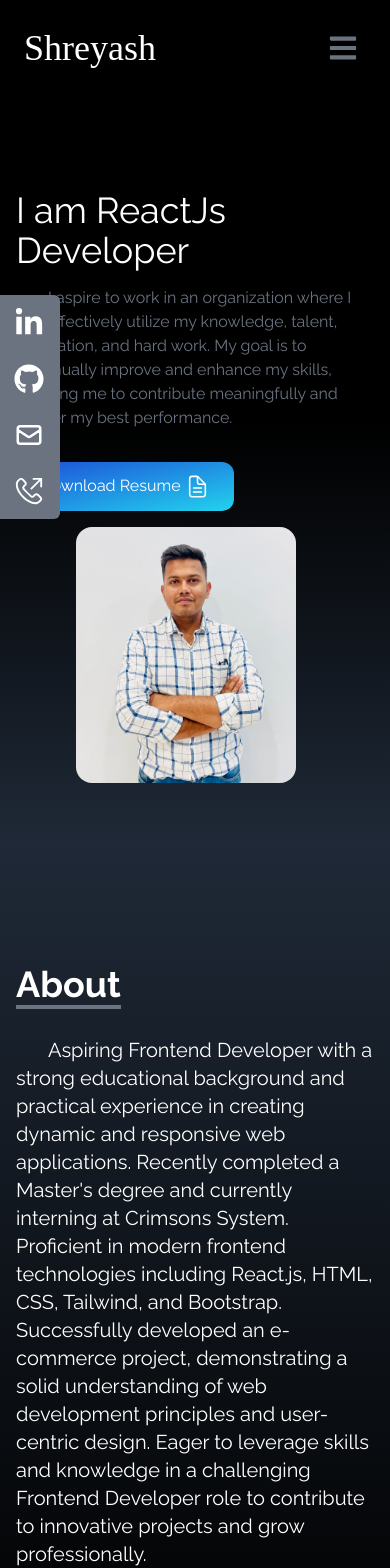
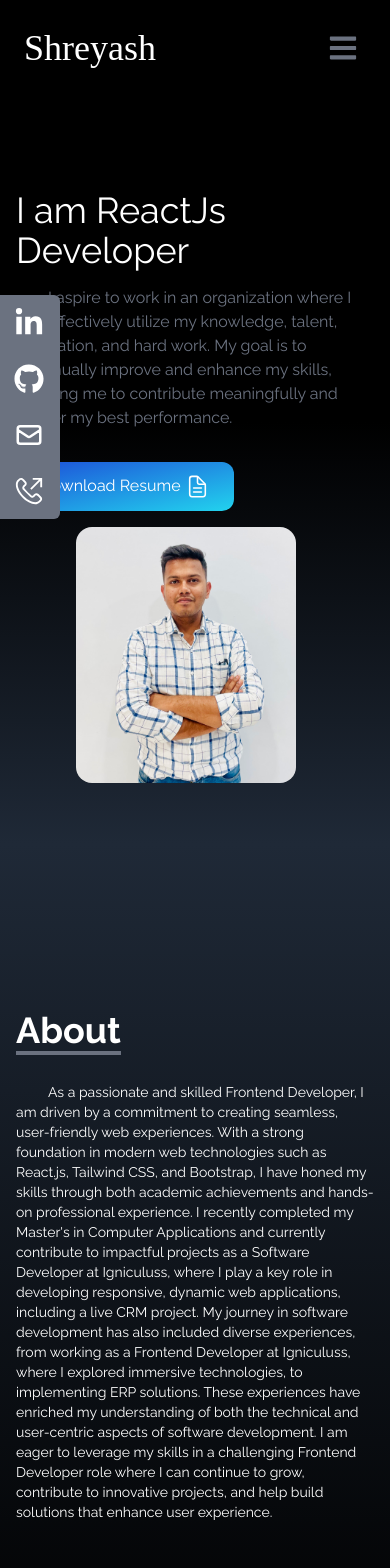
Before and after one commit to iamshreyashjain/Portfolio, a React (Vite) app: page / in a window 390 px wide. Shown: the top 1568 px of the page. Built offline with nearby package versions, Linux system fonts and the light colour scheme; a web font is replaced by a local one.

Commit message:
responsive 2.3+

```diff
--- a/src/components/About.jsx
+++ b/src/components/About.jsx
@@ -1,24 +1,40 @@
-export default function About(){
-    return(
+export default function About() {
+  return (
     <>
-            <div name="About" className="w-full h-screen bg-gradient-to-b from-gray-800 to-black text-white md:mt-0 sm:mt-8">
+      <div
+        name="About"
+        className="w-full h-screen bg-gradient-to-b from-gray-800 to-black text-white md:mt-0 sm:mt-8"
+      >
         <div className="max-w-screen-lg p-4 mx-auto flex flex-col justify-center w-full h-full ">
           <div className="pb-8">
-                    <p className="text-4xl font-bold inline border-b-4 border-gray-500">About</p>
+            <p className="text-4xl font-bold inline border-b-4 border-gray-500">
+              About
+            </p>
           </div>
           <div>
-                    <p className="text-xl indent-8">
-                        Aspiring Frontend Developer with a strong educational background and practical experience in creating
-                        dynamic and responsive web applications. Recently completed a Master's degree
-                        and currently interning at Crimsons System. Proficient in modern frontend technologies
-                        including React.js, HTML, CSS, Tailwind, and Bootstrap. Successfully developed an e-commerce project,
-                        demonstrating a solid understanding of web development principles and user-centric design.
-                        Eager to leverage skills and knowledge in a challenging Frontend Developer role to contribute
-                        to innovative projects and grow professionally.
+            <p className="md:text-xl text-sm indent-8">
+              As a passionate and skilled Frontend Developer, I am driven by a
+              commitment to creating seamless, user-friendly web experiences.
+              With a strong foundation in modern web technologies such as
+              React.js, Tailwind CSS, and Bootstrap, I have honed my skills
+              through both academic achievements and hands-on professional
+              experience. I recently completed my Master's in Computer
+              Applications and currently contribute to impactful projects as a
+              Software Developer at Igniculuss, where I play a key role in
+              developing responsive, dynamic web applications, including a live
+              CRM project. My journey in software development has also included
+              diverse experiences, from working as a Frontend Developer at
+              Igniculuss, where I explored immersive technologies, to
+              implementing ERP solutions. These experiences have enriched my
+              understanding of both the technical and user-centric aspects of
+              software development. I am eager to leverage my skills in a
+              challenging Frontend Developer role where I can continue to grow,
+              contribute to innovative projects, and help build solutions that
+              enhance user experience.
             </p>
           </div>
         </div>
       </div>
     </>
-    )
+  );
 }
--- a/src/components/Home.jsx
+++ b/src/components/Home.jsx
@@ -39,7 +39,7 @@ export default function Home() {
                         {isLoading ? (
                             <div className='animate-pulse bg-gray-500 rounded-2xl max-w-72  h-64 md:h-80'></div>
                         ) : (
-                            <img src={portfolio} className='rounded-2xl max-w-80 h-64 md:h-80' />
+                            <img src={portfolio} className='rounded-2xl max-w-72 h-64 md:h-80' />
                         )}
                     </div>
                 </div>
--- a/src/components/Navbar.jsx
+++ b/src/components/Navbar.jsx
@@ -28,7 +28,7 @@ export default function Navbar(){
     const [nav, setNav] = useState(false)
     return(
         <>
-        <div className="flex justify-between items-center w-full h-24  text-white bg-black fixed px-4">
+        <div className="flex justify-between items-center w-full h-24  text-white bg-black fixed px-4 z-20">
             <div>
                 <h1 className="text-4xl font-heading ml-2">Shreyash</h1>
             </div>
--- a/src/components/Skills.jsx
+++ b/src/components/Skills.jsx
@@ -85,7 +85,7 @@ export default function Skills(){
                     <div className="w-full grid grid-cols-2 sm:grid-cols-4 gap-8 text-center py-8 px-12 sm:px-0">
                     {experience.map(({id, img, title, style})=>(
 
-                        <div key={id} className={`shadow-lg hover:scale-105 hover:animate-pulse duration-500 py-2 rounded-lg ${style}`}>
+                        <div key={id} className={`shadow-lg hover:scale-105  hover:animate-pulse duration-500 py-2 rounded-lg ${style}`}>
                             <img src ={img} className='w-15 h-12 mt-2 sm:h-20 sm:w-20 mx-auto' />
                             <p className='mt-4 truncate text-xs  sm:text-xl'>{title}</p>
                         </div>
```
Lines whose indentation alone changed are shown as unchanged.
